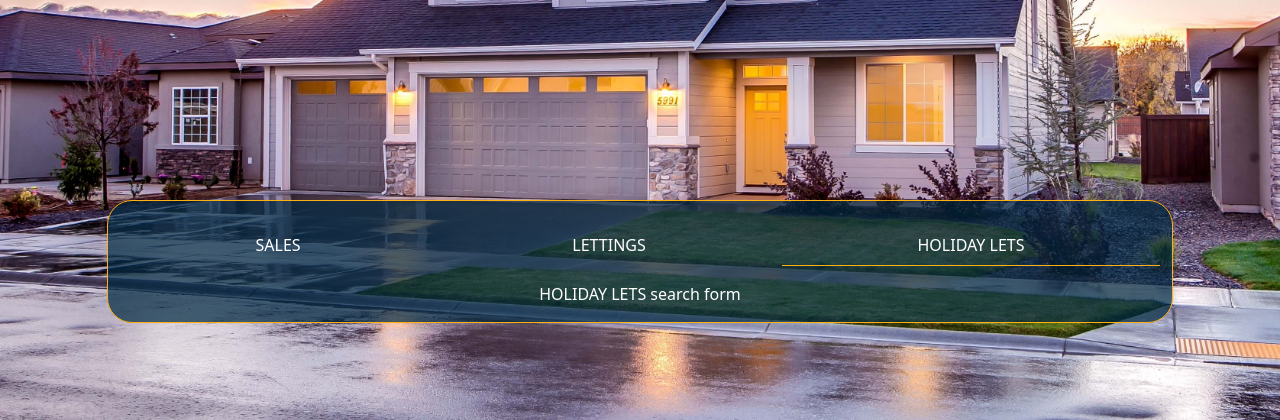
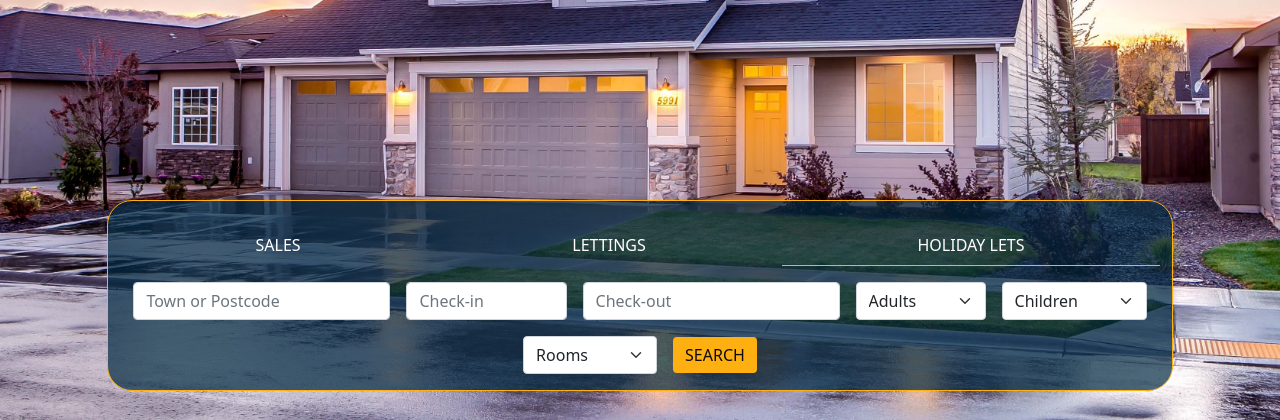
Before and after one commit to lseparatio/estate-agency-website, a Django app: page / in a window 1280 px wide, after a click on "HOLIDAY LETS". Shown: the part 380-800 px from the top of the page. Run offline with Django 4.2, Linux system fonts and the light colour scheme; some libraries are stand-ins or nearby versions.

Commit message:
Added holiday lets form and styled

```diff
--- a/home/static/home/css/home.css
+++ b/home/static/home/css/home.css
@@ -4,7 +4,7 @@
     --primary-text-home: white;
     --forms-shadow-home: rgba(0, 40, 64, 0.7);
     --buttons-text-home: #120909;
-    --total-transparent-home : rgba(0, 0, 0, 0);
+    --total-transparent-home: rgba(0, 0, 0, 0);
 }
 
 .search-base {
@@ -15,7 +15,7 @@
 }
 
 .search-base p {
-color: var(--primary-text-home);
+    color: var(--primary-text-home);
 }
 
 #pills-lettings-tab,
@@ -54,7 +54,9 @@ color: var(--primary-text-home);
 }
 
 #sales-search-form input:focus,
-#sales-search-form .form-select:focus {
+#sales-search-form .form-select:focus,
+#holliday-lets-search-form input:focus,
+#holliday-lets-search-form .form-select:focus {
     border: 2px solid var(--primary-color) !important;
     border-color: var(--primary-color) !important;
     box-shadow: none !important;
--- a/templates/includes/base-search-form.html
+++ b/home/templates/includes/base-search-form.html
@@ -24,7 +24,7 @@
 
         </div>
         <div class="tab-pane fade" id="pills-holiday-lets" role="tabpanel" aria-labelledby="pills-holiday-lets-tab">
-            <p class="center pt-3">HOLIDAY LETS search form</p>
+            {% include 'includes/holiday-lets-search-form.html' %}
 
         </div>
     </div>
--- /dev/null
+++ b/home/templates/includes/holiday-lets-adults-options.html
@@ -0,0 +1,15 @@
+<option selected value="any" disabled>Adults</option>
+<option value="1">1 Adult</option>
+<option value="2">2 Adults</option>
+<option value="3">3 Adults</option>
+<option value="4">4 Adults</option>
+<option value="5">5 Adults</option>
+<option value="6">6 Adults</option>
+<option value="5">5 Adults</option>
+<option value="6">6 Adults</option>
+<option value="7">7 Adults</option>
+<option value="8">8 Adults</option>
+<option value="9">9 Adults</option>
+<option value="10">10 Adults</option>
+<option value="11">11 Adults</option>
+<option value="12+">12+ Adults</option>
--- /dev/null
+++ b/home/templates/includes/holiday-lets-children-options.html
@@ -0,0 +1,16 @@
+<option selected value="any" disabled>Children</option>
+<option value="0">0 Children</option>
+<option value="1">1 Child</option>
+<option value="2">2 Children</option>
+<option value="3">3 Children</option>
+<option value="4">4 Children</option>
+<option value="5">5 Children</option>
+<option value="6">6 Children</option>
+<option value="5">5 Children</option>
+<option value="6">6 Children</option>
+<option value="7">7 Children</option>
+<option value="8">8 Children</option>
+<option value="9">9 Children</option>
+<option value="10">10 Children</option>
+<option value="11">11 Children</option>
+<option value="12+">12+ Children</option>
--- /dev/null
+++ b/home/templates/includes/holiday-lets-rooms-options.html
@@ -0,0 +1,15 @@
+<option selected value="any" disabled>Rooms</option>
+<option value="1">1 Room</option>
+<option value="2">2 Rooms</option>
+<option value="3">3 Rooms</option>
+<option value="4">4 Rooms</option>
+<option value="5">5 Rooms</option>
+<option value="6">6 Rooms</option>
+<option value="5">5 Rooms</option>
+<option value="6">6 Rooms</option>
+<option value="7">7 Rooms</option>
+<option value="8">8 Rooms</option>
+<option value="9">9 Rooms</option>
+<option value="10">10 Rooms</option>
+<option value="11">11 Rooms</option>
+<option value="12+">12+ Rooms</option>
--- /dev/null
+++ b/home/templates/includes/holiday-lets-search-form.html
@@ -0,0 +1,54 @@
+<form class="row row-cols-lg-auto g-3 align-items-center  pt-3 pb-3 justify-content-center"
+    id="holliday-lets-search-form">
+
+    <div class="col-12">
+        <label class="visually-hidden" for="inlineFormInputGroupPostcode">Town or Postcode</label>
+        <div class="input-group">
+            <input type="text" class="form-control" id="inlineFormInputGroupPostcode" placeholder="Town or Postcode">
+        </div>
+    </div>
+
+    <div class="col-12 col-lg-2">
+        <label class="visually-hidden" for="inlineFormInputGroupCheckIn">Check-in</label>
+        <div class="input-group">
+            <input type="text" onfocus="(this.type = 'date')" class="form-control" id="inlineFormInputGroupCheckIn"
+                placeholder="Check-in">
+        </div>
+    </div>
+
+    <div class="col-12">
+        <label class="visually-hidden" for="inlineFormInputGroupCheckOut">Check-out</label>
+        <div class="input-group">
+            <input type="text" onfocus="(this.type = 'date')" class="form-control" id="inlineFormInputGroupCheckOut"
+                placeholder="Check-out">
+        </div>
+    </div>
+
+    <div class="col-12">
+        <label class="visually-hidden" for="inlineFormHolidayAdults">Adults</label>
+        <select class="form-select" id="inlineFormHolidayAdults">
+            <!--As we need to reuse this options in multiple forms we choose to create include filles.-->
+            {% include 'includes/holiday-lets-adults-options.html' %}
+        </select>
+    </div>
+
+    <div class="col-12">
+        <label class="visually-hidden" for="inlineFormHolidayChildren">Children</label>
+        <select class="form-select" id="inlineFormSalesChildren">
+            <!--As we need to reuse this options in multiple forms we choose to create include filles.-->
+            {% include 'includes/holiday-lets-children-options.html' %}
+        </select>
+    </div>
+
+    <div class="col-12">
+        <label class="visually-hidden" for="inlineFormHolidayRooms">Rooms</label>
+        <select class="form-select" id="inlineFormHolidayRooms">
+            <!--As we need to reuse this options in multiple forms we choose to create include filles.-->
+            {% include 'includes/holiday-lets-rooms-options.html' %}
+        </select>
+    </div>
+
+    <div class="col-12">
+        <a type="submit" class="btn  btn-primary submit col-12">SEARCH</a>
+    </div>
+</form>
--- a/home/templates/includes/max-beds-options.html
+++ b/home/templates/includes/max-beds-options.html
@@ -1,4 +1,4 @@
-<option selected value="any">£ Max Beds</option>
+<option selected value="any" disabled>£ Max Beds</option>
 <option value="any">Any</option>
 <option value="1">1 Bed</option>
 <option value="2">2 Beds</option>
--- a/home/templates/includes/max-price-options.html
+++ b/home/templates/includes/max-price-options.html
@@ -1,4 +1,4 @@
-<option selected value="any">£ Max</option>
+<option selected value="any" disabled>£ Max</option>
 <option value="any">Any</option>
 <option value="£50,000">£50,000</option>
 <option value="£60,000">£60,000</option>
--- a/home/templates/includes/min-beds-options.html
+++ b/home/templates/includes/min-beds-options.html
@@ -1,4 +1,4 @@
-<option selected value="any">£ Min Beds</option>
+<option selected value="any" disabled>£ Min Beds</option>
 <option value="any">Any</option>
 <option value="1">1 Bed</option>
 <option value="2">2 Beds</option>
--- a/home/templates/includes/min-price-options.html
+++ b/home/templates/includes/min-price-options.html
@@ -1,4 +1,4 @@
-<option selected value="any">£ Min</option>
+<option selected value="any" disabled>£ Min</option>
 <option value="any">Any</option>
 <option value="£50,000">£50,000</option>
 <option value="£60,000">£60,000</option>
--- a/home/templates/includes/property-type-options.html
+++ b/home/templates/includes/property-type-options.html
@@ -1,4 +1,4 @@
-<option selected value="any">Property Type</option>
+<option selected value="any" disabled>Property Type</option>
 <option value="any">Any</option>
 <option value="Terraced House">Terraced House</option>
 <option value="Semi-Detached House">Semi-Detached House</option>
--- a/home/templates/includes/sales-search-form.html
+++ b/home/templates/includes/sales-search-form.html
@@ -1,9 +1,9 @@
 <form class="row row-cols-lg-auto g-3 align-items-center  pt-3 pb-3 justify-content-center" id="sales-search-form">
 
     <div class="col-12">
-        <label class="visually-hidden" for="inlineFormInputGroupPostcode">Area or Postcode</label>
+        <label class="visually-hidden" for="inlineFormInputGroupPostcode">Town or Postcode</label>
         <div class="input-group">
-            <input type="text" class="form-control" id="inlineFormInputGroupPostcode" placeholder="Area or Postcode">
+            <input type="text" class="form-control" id="inlineFormInputGroupPostcode" placeholder="Town or Postcode">
         </div>
     </div>
 
```
